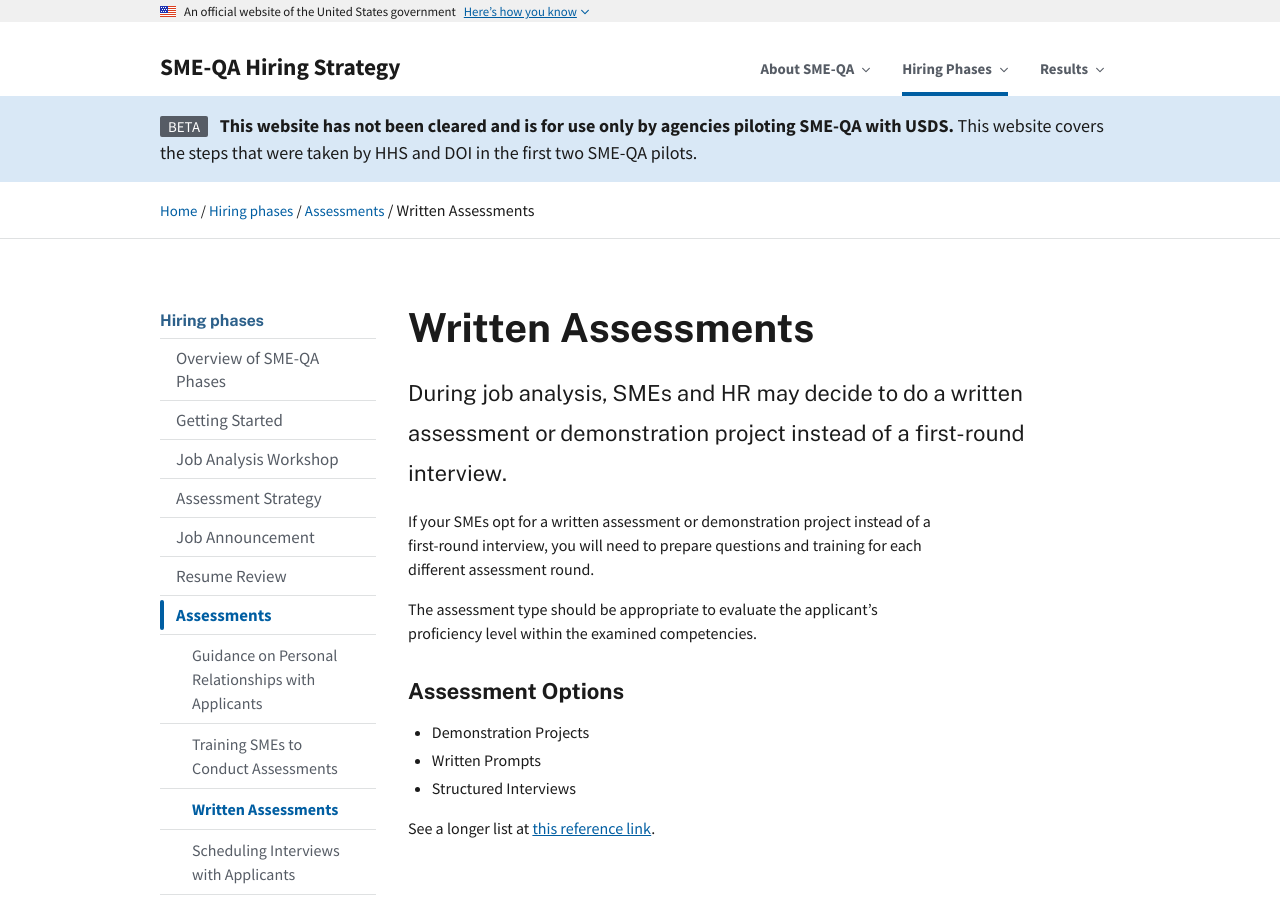
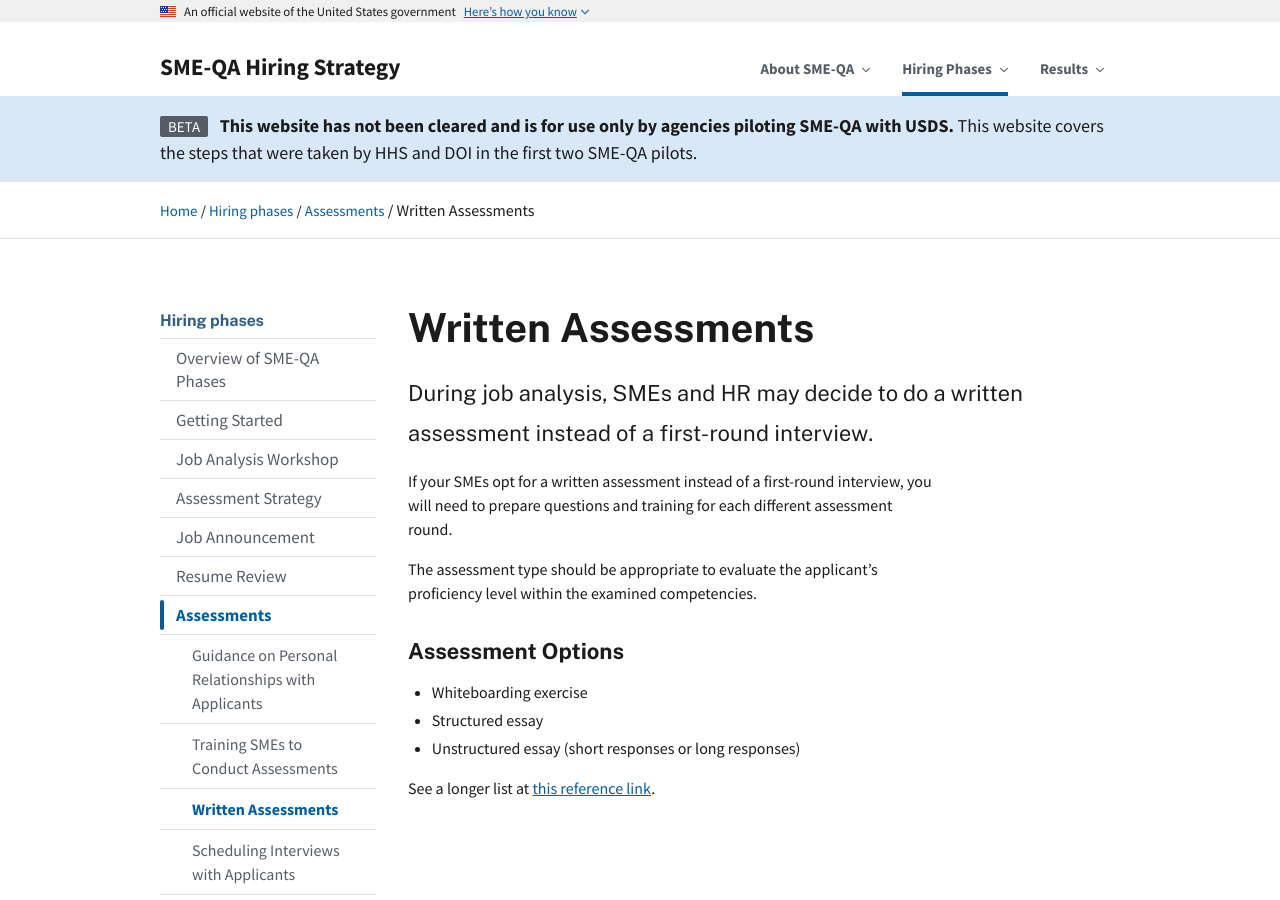
Before and after one commit to usds/SME-QA-Website, a Jekyll site: the page built from pages/phases/assessments/written-assessments.md, in a window 1280 px wide and 900 px high. Built offline with Jekyll 4.4.1, drawn with Linux system fonts in a browser that asks for light colours.

Commit message:
Update written-assessments.md

```diff
--- a/pages/phases/assessments/written-assessments.md
+++ b/pages/phases/assessments/written-assessments.md
@@ -6,21 +6,21 @@ sidenav: hiring-phases
 phase: assessments
 sub-phase-order: 020
 title: Written Assessments
-intro: During job analysis, SMEs and HR may decide to do a written assessment or demonstration project instead of a first-round interview.
+intro: During job analysis, SMEs and HR may decide to do a written assessment instead of a first-round interview.
 ---
 
 <p class="usa-intro">
   {{ page.intro }}
 </p>
 
-If your SMEs opt for a written assessment or demonstration project instead of a first-round interview, you will need to prepare questions and training for each different assessment round.
+If your SMEs opt for a written assessment instead of a first-round interview, you will need to prepare questions and training for each different assessment round.
 
 The assessment type should be appropriate to evaluate the applicant's proficiency level within the examined competencies.
 
 ### Assessment Options
 
-- Demonstration Projects
-- Written Prompts
-- Structured Interviews
+- Whiteboarding exercise
+- Structured essay
+- Unstructured essay (short responses or long responses)
 
 See a longer list at [this reference link](https://www.opm.gov/policy-data-oversight/assessment-and-selection/other-assessment-methods/).
```
